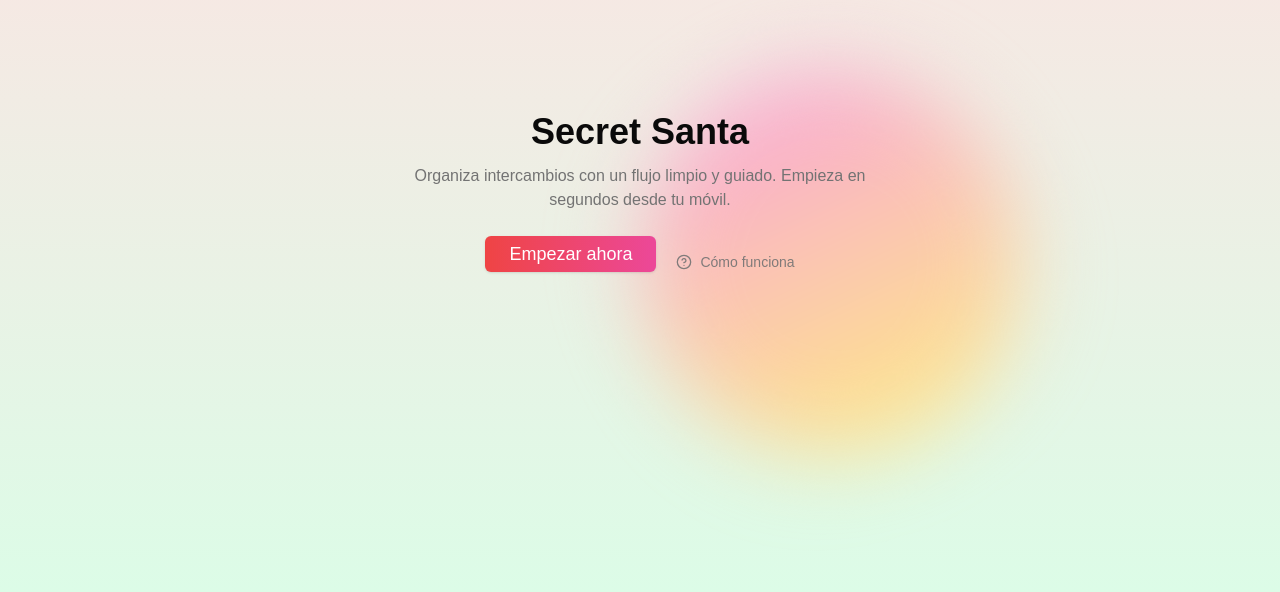
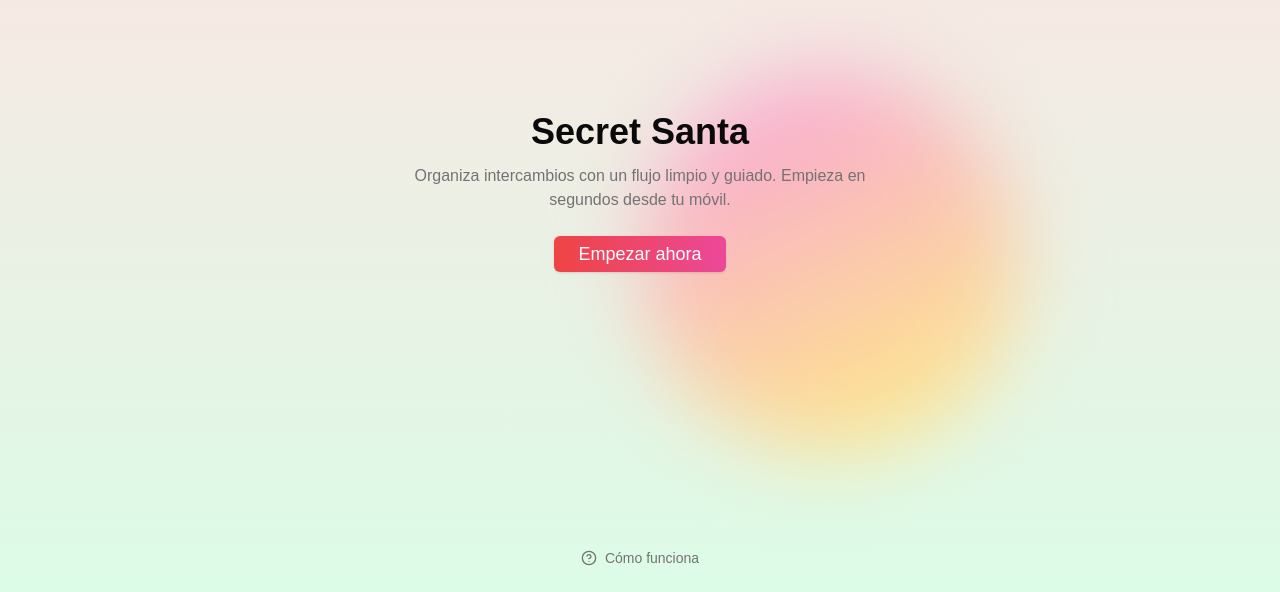
Before and after one commit to LucaPalminteri/secret-santa, a Next.js app: page / in a window 1280 px wide. Shown: the part 208-800 px from the top of the page. Built offline with nearby package versions, Linux system fonts and the light colour scheme.

Commit message:
feat: move info link to bottom

```diff
--- a/src/components/secret-santa.tsx
+++ b/src/components/secret-santa.tsx
@@ -276,15 +276,9 @@ export default function SecretSantaApp() {
                     >
                       Empezar ahora
                     </Button>
-                    <Link
-                      href="/help"
-                      className="cta-btn-ghost w-full sm:w-auto inline-flex items-center justify-center gap-2 text-sm text-muted-foreground opacity-90 hover:opacity-100 hover:bg-transparent mt-4"
-                      aria-label="Cómo funciona (ayuda)"
-                    >
-                      <HelpCircle className="h-4 w-4 text-muted-foreground" />
-                      <span>Cómo funciona</span>
-                    </Link>
                   </div>
+
+                  {/* helper link moved to bottom of screen */}
                 </div>
               </div>
             </div>
@@ -543,6 +537,23 @@ export default function SecretSantaApp() {
               </div>
             </div>
           </Modal>
+
+          {/* Fixed bottom help link (animated with CTA) */}
+          <div
+            className={`fixed left-0 right-0 bottom-4 flex justify-center z-40 transition-all duration-400 ease-out ${
+              ctaVisible ? "opacity-100 translate-y-0 pointer-events-auto" : "opacity-0 translate-y-2 pointer-events-none"
+            }`}
+            style={{ transitionDelay: ctaVisible ? "880ms" : "0ms" }}
+          >
+            <Link
+              href="/help"
+              aria-label="Cómo funciona (ayuda)"
+              className="inline-flex items-center gap-2 rounded-md px-3 py-2 text-sm text-muted-foreground hover:underline"
+            >
+              <HelpCircle className="h-4 w-4 text-muted-foreground" />
+              <span>Cómo funciona</span>
+            </Link>
+          </div>
         </div>
       )}
     </>
```
Also changed, not shown: 1 other file (tests, documents, lock files or other folders).
